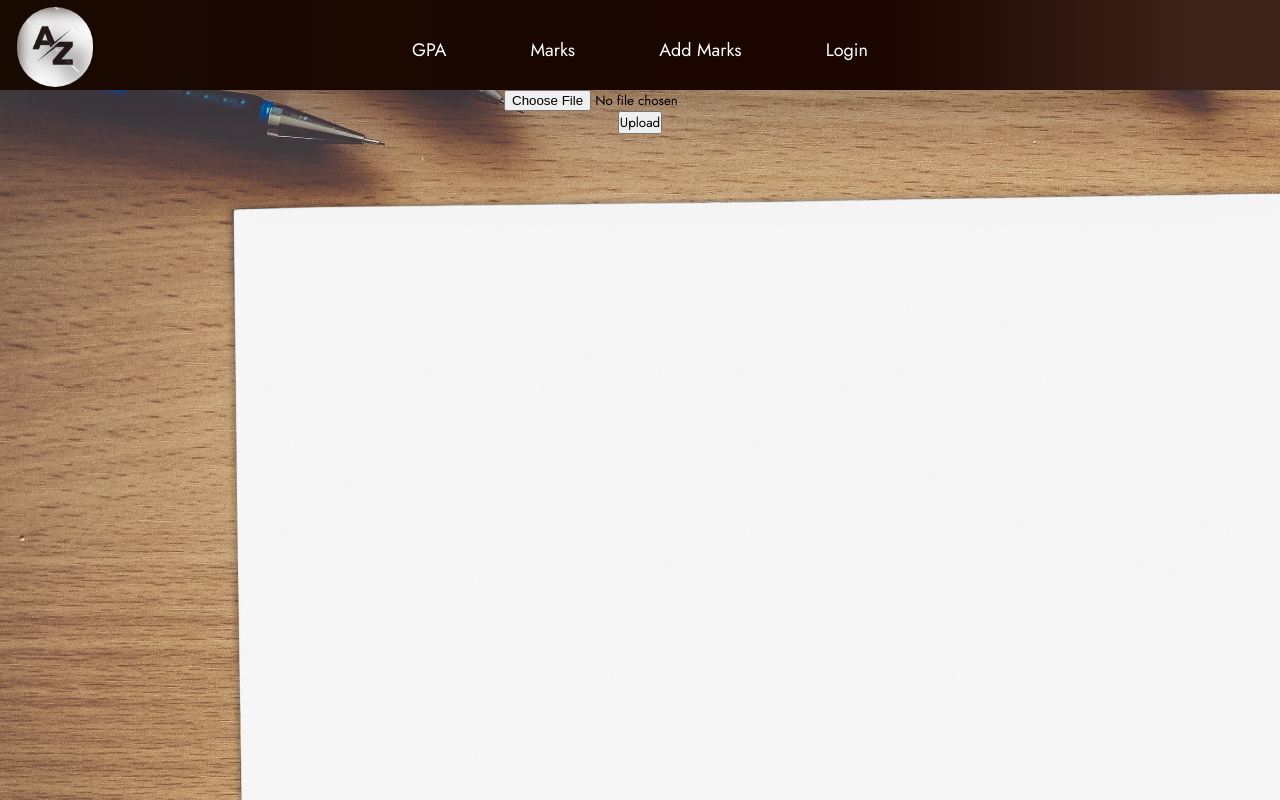
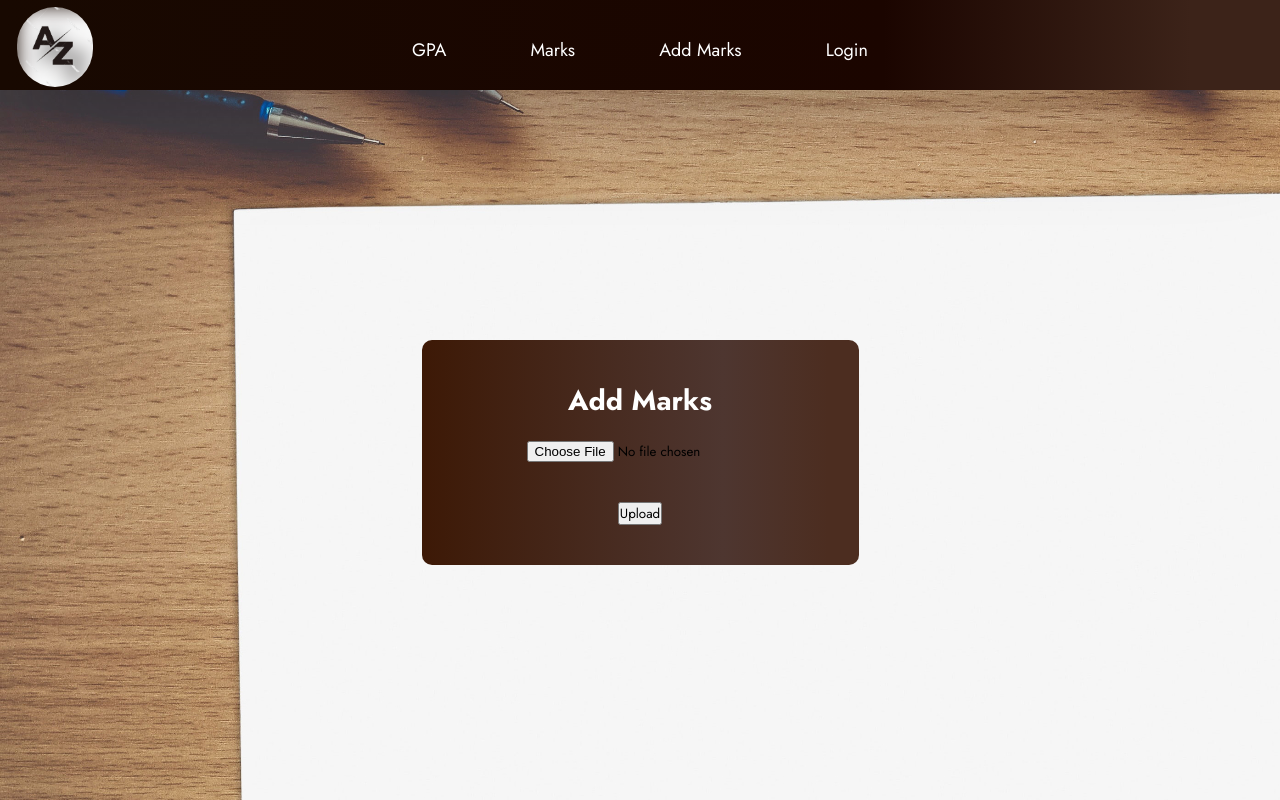
Before and after one commit to Viserion-7/Academize, a React (Create React App) app in the folder progress_frontend/: page /add in a window 1280 px wide. Shown: the top 800 px of the page. Built offline with nearby package versions, Linux system fonts and the light colour scheme.

Commit message:
Most of the stuff is done, except UI

```diff
--- a/progress_frontend/src/components/AddFile.js
+++ b/progress_frontend/src/components/AddFile.js
@@ -38,12 +38,19 @@ function FileUploadSingle() {
   };
 
   return (
-    <div>
-      <input type="file" name="file" accept=".csv, .xlsx, .xls, .ods, .txt" onChange={handleFileChange} />
-
-      <div>{file && `${file.name} - ${file.type}`}</div>
-
+    <div style={{display: 'flex', flexDirection: 'column', alignItems: 'center', minHeight: '100vh', fontSize:'14px', position:"relative", top:'200px'}}>
+      <div style={{borderRadius:'10px', padding:'40px', marginTop:'50px', background:'linear-gradient(90deg, rgba(61,25,6,1) 0%, rgba(78,54,48,1) 69%, rgba(76,45,32,1) 93%)'}}>
+      <h1 style={{color:'white'}}>
+        Add Marks
+      </h1>
+      <input style={{padding:'20px', marginLeft:'45px'}} type="file" name="file" accept=".csv, .xlsx, .xls, .ods, .txt" onChange={handleFileChange} />
+      <br />
+      <div style={{color:'white', fontFamily:'sans-serif', font:'poppins'}}>
+        {file && `${file.name} - ${file.type}`}
+      </div>
+      <br />
       <button onClick={handleUploadClick}>Upload</button>
+      </div>
     </div>
   );
 }
--- a/progress_frontend/src/components/Home.js
+++ b/progress_frontend/src/components/Home.js
@@ -10,11 +10,12 @@ const Container = styled.div`
   align-items: center;
   justify-content: center;
   height: 100vh;
-  background-color: #f5f5f5;
+  // background-color: #f5f5f5;
+  background-image: url('./components/assets/wallpaper_full.jpg');
 `;
 
 const Title = styled.h1`
-  font-size: 4rem;
+  font-size: 3rem;
   margin-bottom: 2rem;
   color: #555;
 `;
@@ -68,10 +69,6 @@ function Home() {
       </span>
       <IconContainer>
         <Icon>
-          <FontAwesomeIcon icon={faCoffee} />
-          <IconLabel>Coffee</IconLabel>
-        </Icon>
-        <Icon>
           <FontAwesomeIcon icon={faGraduationCap} />
           <IconLabel>Education</IconLabel>
         </Icon>
--- a/progress_frontend/src/components/StudentsDetails.js
+++ b/progress_frontend/src/components/StudentsDetails.js
@@ -3,7 +3,6 @@ import { useEffect } from "react";
 import axios from "axios";
 import DynamicChart from "./chart_cgpa";
 import '../App.css';
-import notepad from '../components/assets/notepad_small.jpg';
 
 function StudentDetails() {
   useEffect(() => {
```
Also changed, not shown: 19 other files (tests, documents, lock files or other folders).
